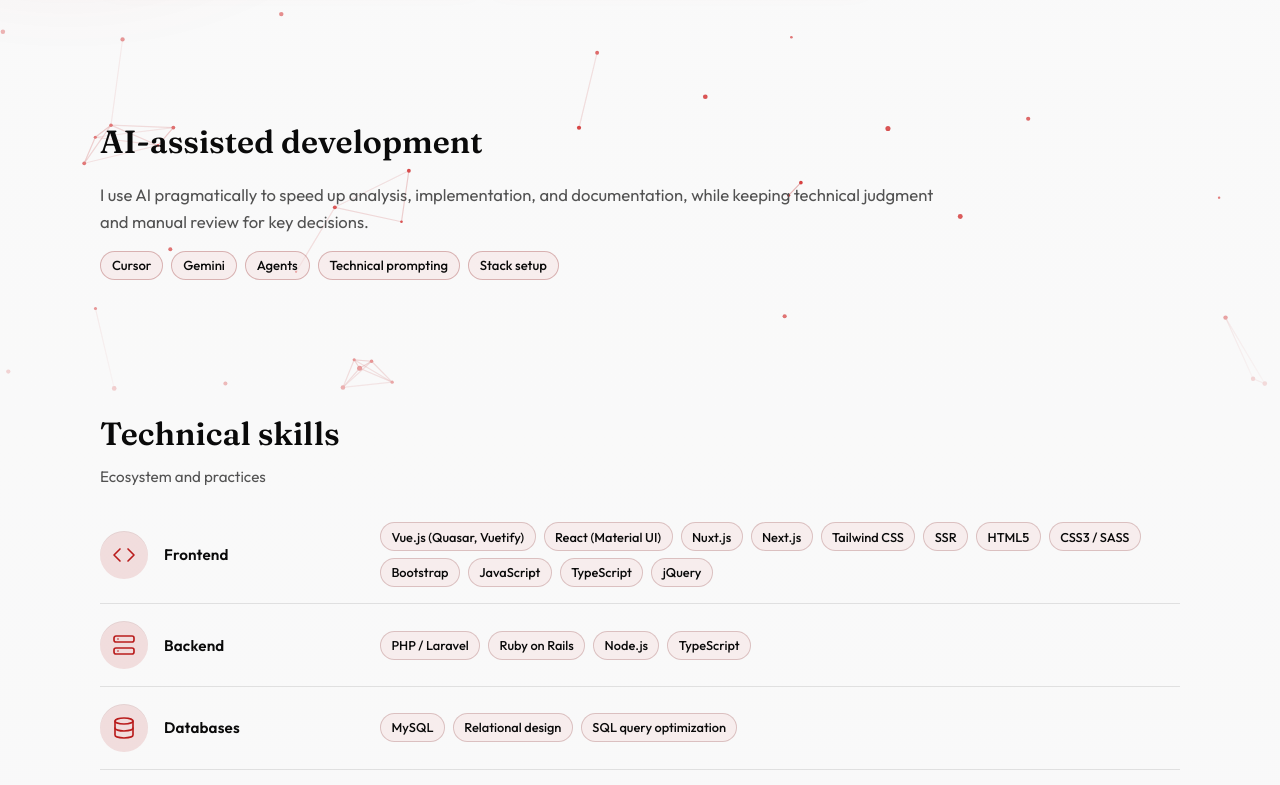
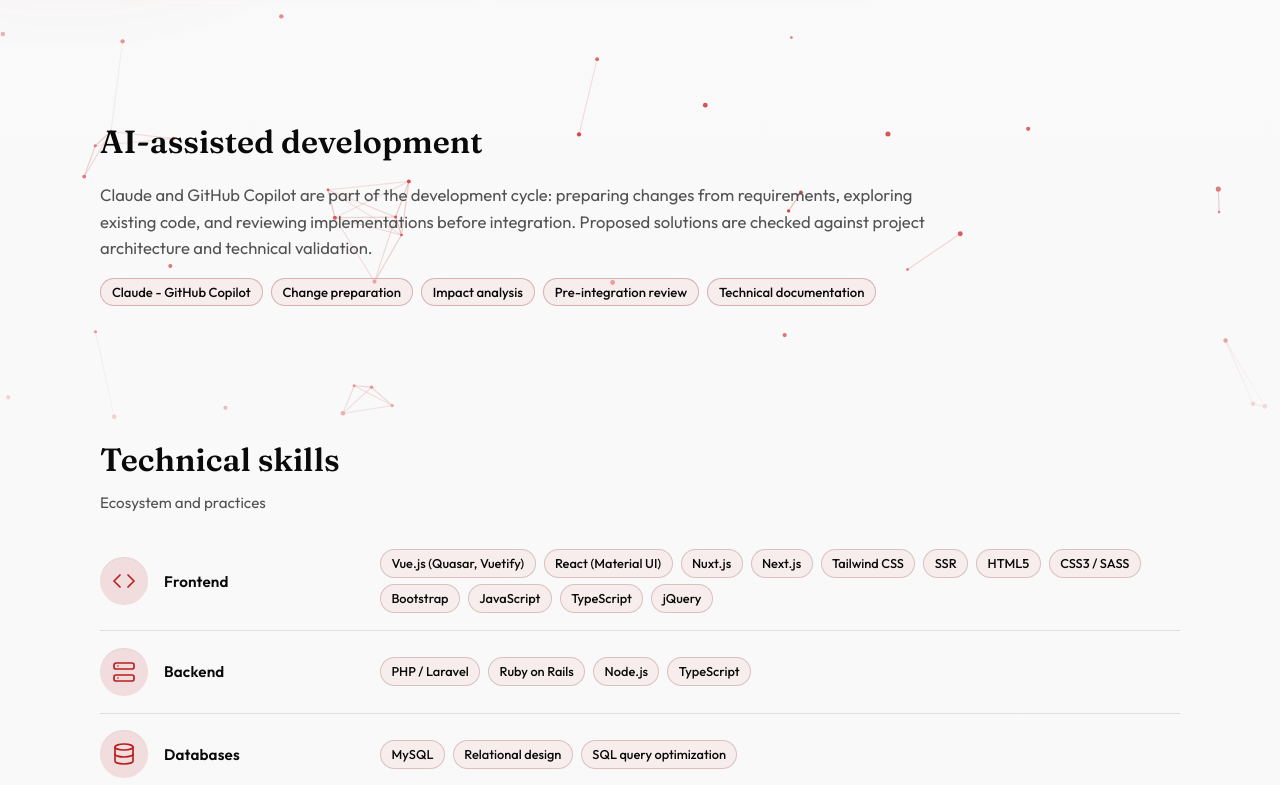
Before and after one commit to 41L4N/41L4N.github.io, a Vue app: page / in a window 1280 px wide. Shown: the part 1025-1810 px from the top of the page. Built offline with nearby package versions, Linux system fonts and the light colour scheme.

Commit message:
Update AI section localization in English and Spanish; enhance lead description and item keys for clarity and relevance.

```diff
--- a/src/plugins/vue-i18n/locales/en.json
+++ b/src/plugins/vue-i18n/locales/en.json
@@ -169,13 +169,13 @@
 	},
 	"aiSection": {
 		"title": "AI-assisted development",
-		"lead": "I use AI pragmatically to speed up analysis, implementation, and documentation, while keeping technical judgment and manual review for key decisions.",
+		"lead": "Claude and GitHub Copilot are part of the development cycle: preparing changes from requirements, exploring existing code, and reviewing implementations before integration. Proposed solutions are checked against project architecture and technical validation.",
 		"items": {
-			"cursor": "Cursor",
-			"gemini": "Gemini",
-			"agents": "Agents",
-			"prompts": "Technical prompting",
-			"stackSetup": "Stack setup"
+			"assistants": "Claude - GitHub Copilot",
+			"changes": "Change preparation",
+			"impact": "Impact analysis",
+			"review": "Pre-integration review",
+			"documentation": "Technical documentation"
 		}
 	},
 	"projectWorkflow": {
--- a/src/plugins/vue-i18n/locales/es.json
+++ b/src/plugins/vue-i18n/locales/es.json
@@ -169,13 +169,13 @@
 	},
 	"aiSection": {
 		"title": "IA aplicada al desarrollo",
-		"lead": "Uso IA de forma práctica para acelerar análisis, implementación y documentación, manteniendo criterio técnico y revisión manual en las decisiones importantes.",
+		"lead": "Claude y GitHub Copilot forman parte del ciclo de desarrollo: preparación de cambios a partir de requisitos, exploración de código existente y revisión previa de implementaciones. Las propuestas se contrastan con la arquitectura del proyecto y la validación técnica antes de integrarse.",
 		"items": {
-			"cursor": "Cursor",
-			"gemini": "Gemini",
-			"agents": "Agentes",
-			"prompts": "Prompts técnicos",
-			"stackSetup": "Setup de stack"
+			"assistants": "Claude - GitHub Copilot",
+			"changes": "Preparación de cambios",
+			"impact": "Análisis de impacto",
+			"review": "Revisión previa",
+			"documentation": "Documentación técnica"
 		}
 	},
 	"projectWorkflow": {
--- a/src/views/AISection.vue
+++ b/src/views/AISection.vue
@@ -35,11 +35,11 @@ import AINetworkCanvas from '@/views/AINetworkCanvas.vue';
 const { t } = useI18n();
 
 const itemKeys = [
-	'aiSection.items.cursor',
-	'aiSection.items.gemini',
-	'aiSection.items.agents',
-	'aiSection.items.prompts',
-	'aiSection.items.stackSetup',
+	'aiSection.items.assistants',
+	'aiSection.items.changes',
+	'aiSection.items.impact',
+	'aiSection.items.review',
+	'aiSection.items.documentation',
 ];
 </script>
 
```
